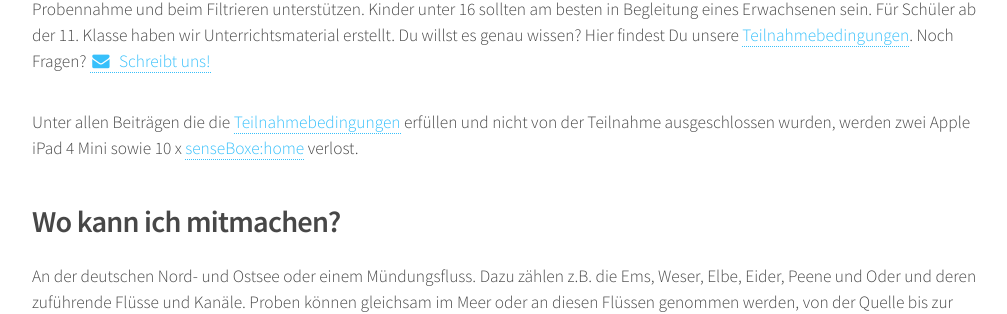
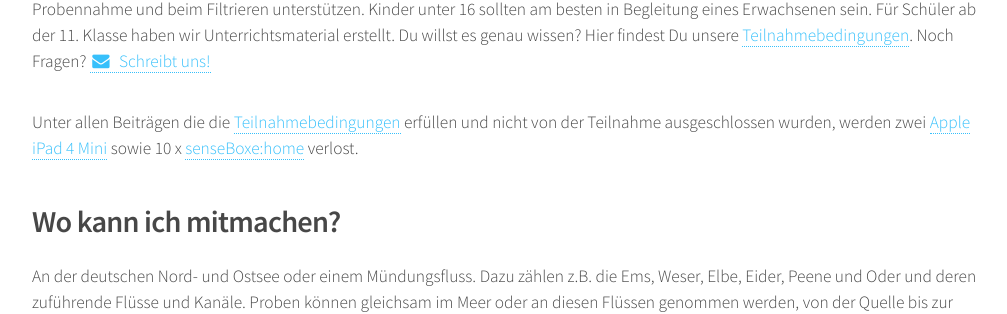
Before and after one commit to myosd/myosd.github.io, a Jekyll site: the page built from mitmachen/index.md, in a window 1280 px wide and 900 px high, scrolled down 619 px. Shown: the part 149-463 px from the top of the window, without its empty margins (128-1135 px from the left). Built offline with Jekyll 4.4.1, drawn with Linux system fonts in a browser that asks for light colours; part of the change alters nothing that is shown.

```diff
--- a/mitmachen/index.md
+++ b/mitmachen/index.md
@@ -39,7 +39,7 @@ published: true
 Jede und jeder ist willkommen. Egal, ob Einzelpersonen, Familien, Vereinsgruppen oder Schulklassen. Im Team könnt Ihr Euch bei der Probennahme und beim Filtrieren unterstützen. Kinder unter 16 sollten am besten in Begleitung eines Erwachsenen sein.
 Für Schüler ab der 11. Klasse haben wir Unterrichtsmaterial erstellt. Du willst es genau wissen? Hier findest Du unsere [Teilnahmebedingungen](/teilnahme-bedingungen). Noch Fragen? <a href="mailto:myosd-contact@microb3.eu"><i class="fa fa-envelope fa-fw"></i>&nbsp; Schreibt uns!</a>
 
-Unter allen Beiträgen die die [Teilnahmebedingungen](/teilnahme-bedingungen) erfüllen und nicht von der Teilnahme ausgeschlossen wurden, werden zwei Apple iPad 4 Mini sowie 10 x [senseBoxe:home](http://www.sensebox.de/de/products/) verlost.
+Unter allen Beiträgen die die [Teilnahmebedingungen](/teilnahme-bedingungen) erfüllen und nicht von der Teilnahme ausgeschlossen wurden, werden zwei [Apple iPad 4 Mini](http://www.apple.com/de/ipad-mini-4/) sowie 10 x [senseBoxe:home](http://www.sensebox.de/de/products/) verlost.
 
 ## Wo kann ich mitmachen?
 An der deutschen Nord- und Ostsee oder einem Mündungsfluss. Dazu zählen z.B. die Ems, Weser, Elbe, Eider, Peene und Oder und deren zuführende Flüsse und Kanäle. Proben können gleichsam im Meer oder an diesen Flüssen genommen werden, von der Quelle bis zur Mündung. Bei der Registrierung kannst Du sehen, wo sich andere Teilnehmerinnen und Teilnehmer angemeldet haben. Am besten wäre es, wenn Du eine Stelle findest, an der noch keine Probe genommen wird. Je früher Du Dich registrierst, desto mehr Auswahl hast Du!
```
